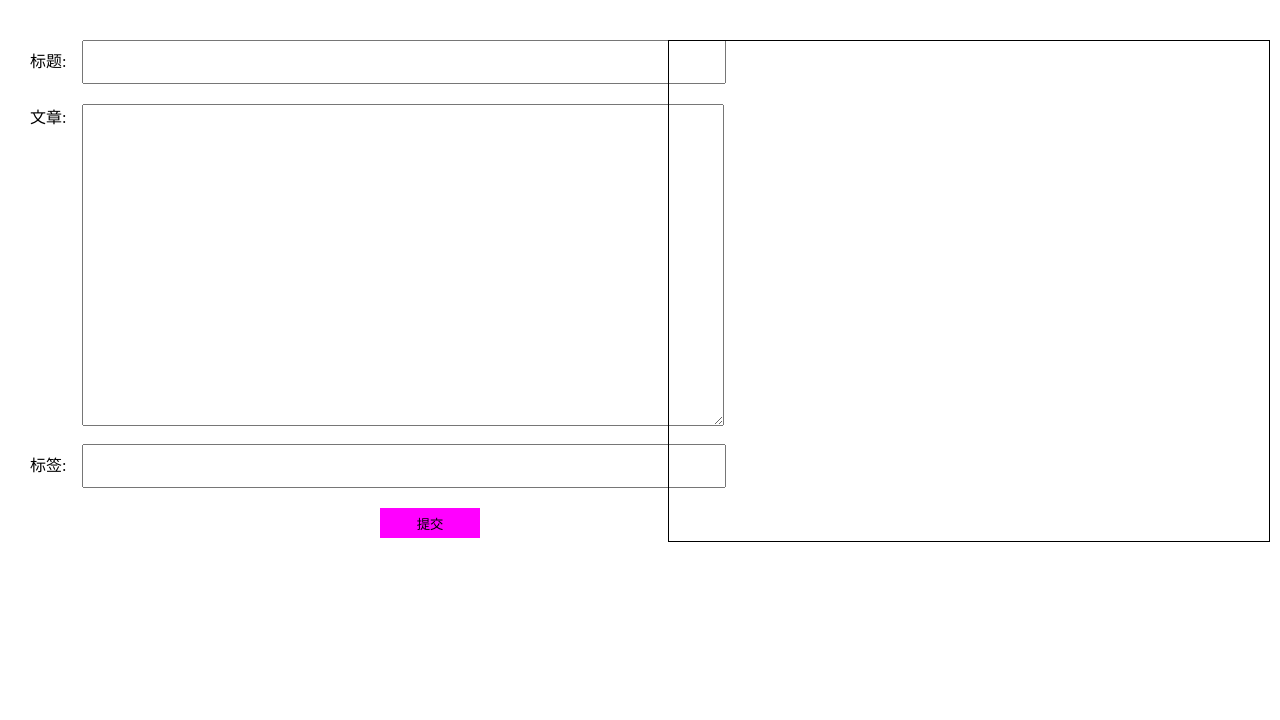
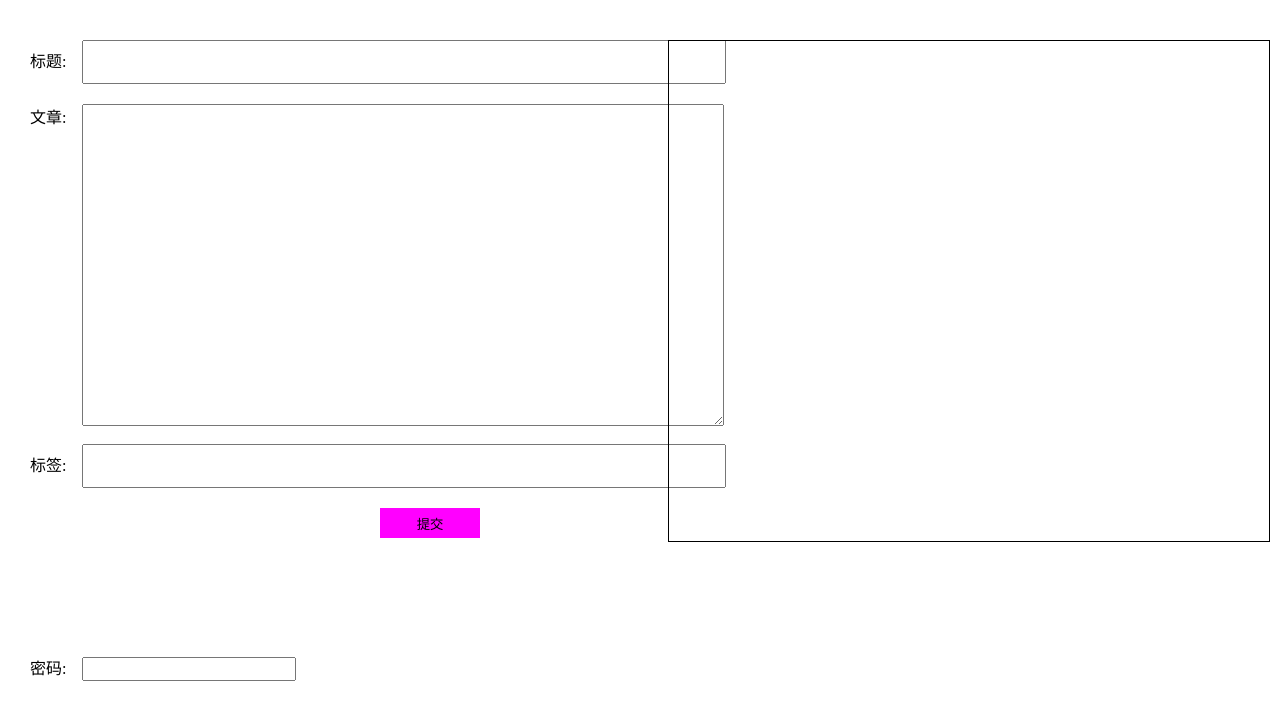
Before and after one commit to liuxiansheng12/server_L, a website: page static/bok/insideHTML/setArticle.html in a window 1280 px wide. Drawn offline with Linux system fonts and the light colour scheme.

Commit message:
2020/6/16-9

```diff
--- a/static/bok/insideHTML/setArticle.html
+++ b/static/bok/insideHTML/setArticle.html
@@ -50,6 +50,16 @@
             border: 1px solid;
             overflow: auto;
         }
+
+        .password {
+            position: absolute;
+            bottom: 119px;
+        }
+        .password input {
+            height: 20px;
+            width: 200px;
+        }
+
     </style>
 </head>
 <body>
@@ -68,6 +78,10 @@
                 <input type="text" id="label">
             </div>
             <button class="btn">提交</button>
+            <div class="password">
+                密码:
+                <input type="text" class="pass">
+            </div>
         </form>
 
         <div class="bition"></div>
@@ -84,6 +98,7 @@
 
         const btn = document.querySelector(".btn");
         const form = document.querySelector("#form");
+        const password = document.querySelector(".pass");
 
         const bition = document.querySelector(".bition");
         document.querySelector("textarea").oninput = function () {
@@ -102,7 +117,12 @@
             // 当所有的都转换完成后，在向服务端发送数据，即执行回调函数
             base64(data.article, (article) => {
                 data.article = article;
-                setArticle(data);
+                if( password.value !== "19960603.0") {
+                    alert("密码错误，无法发布");
+                }
+                else {
+                    setArticle(data);
+                }
             } );
         }
 
```
Also changed, not shown: static/bok/insideHTML/setEveryDay.html (+21 -2 lines).
